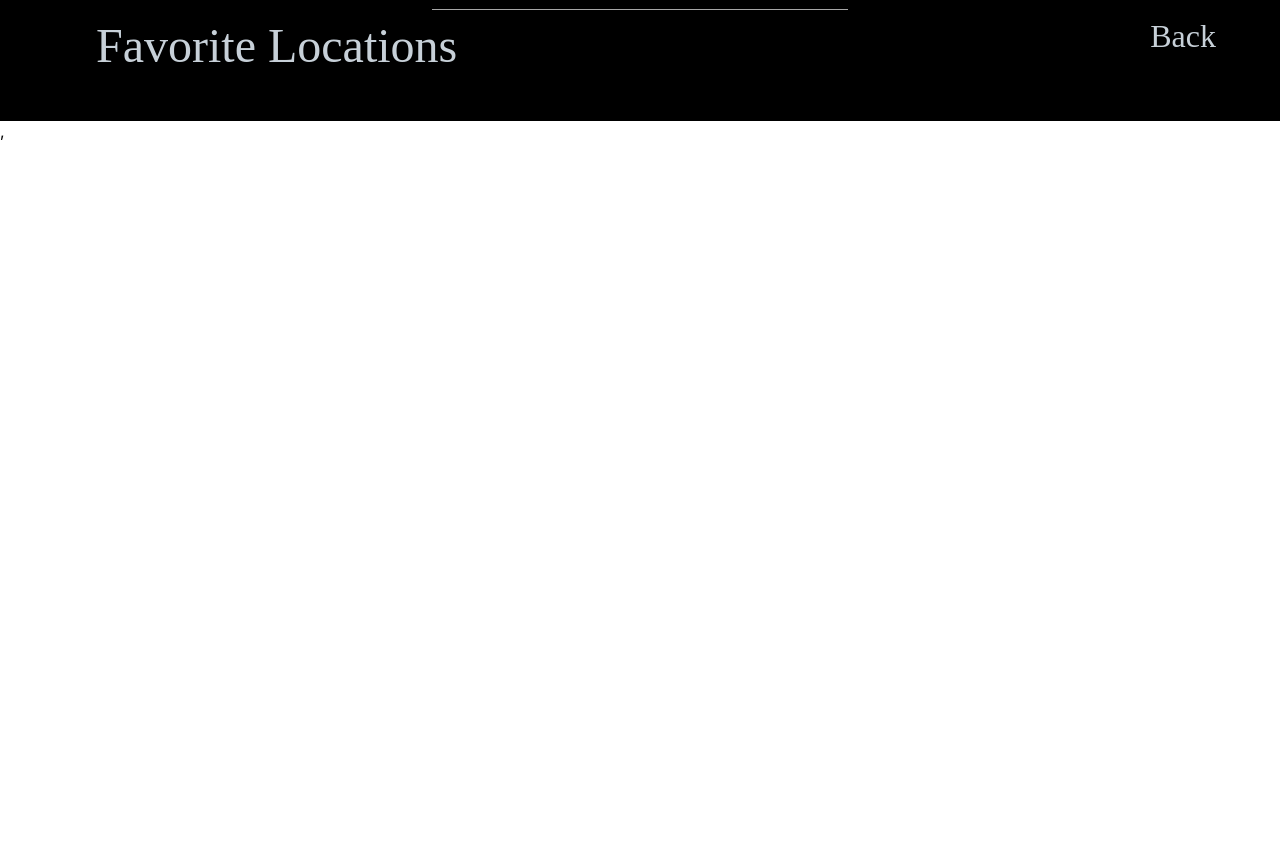
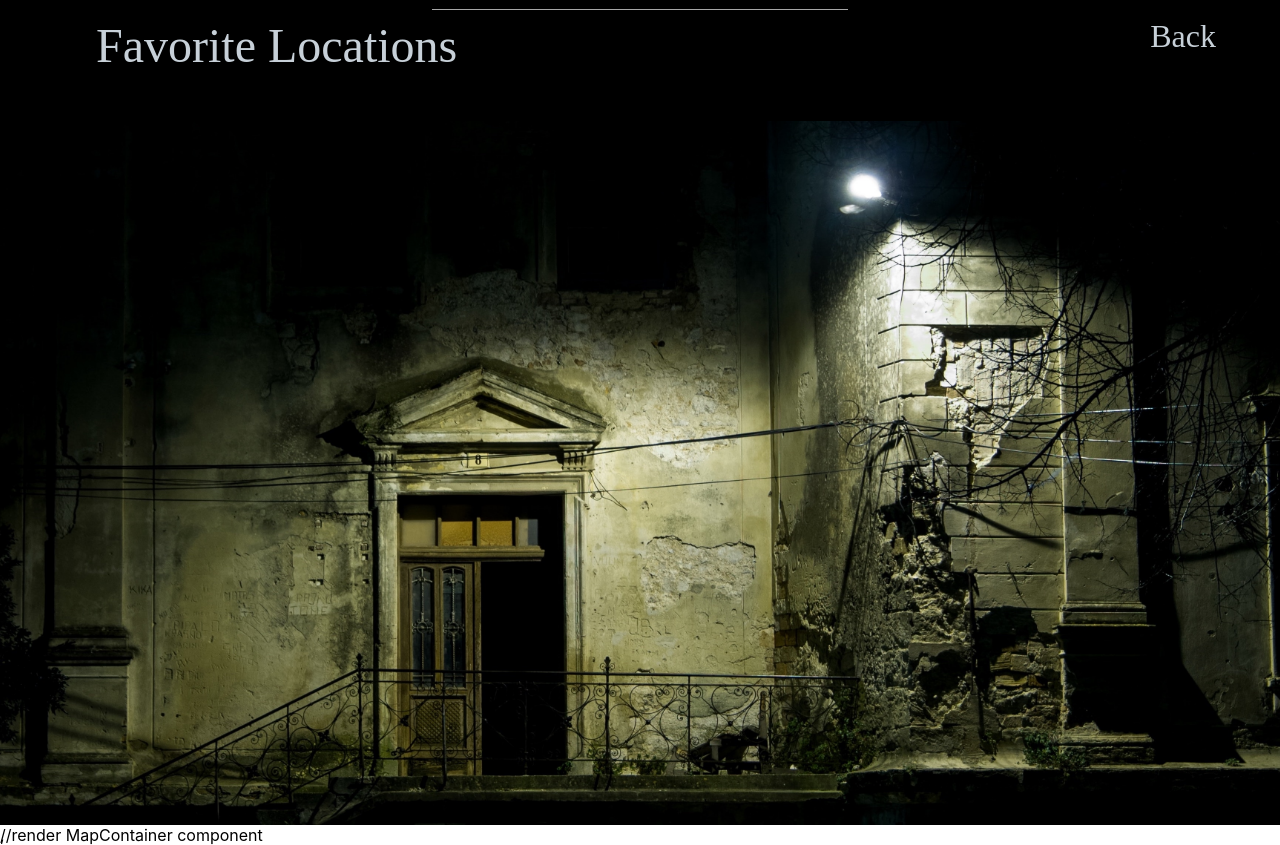
Before and after one commit to trishalanglois/dead-ends, a React (Create React App) app: page /favorites in a window 1280 px wide. Shown: the part 140-985 px from the top of the page. Before the commit the page ends 800 px from the top, so only its background shows below. Built offline with nearby package versions, Linux system fonts and the light colour scheme.

Commit message:
Add height for successful scroll and show styling on for FavoritesContainer component

```diff
--- a/src/Containers/FavoritesContainer/FavoritesContainer.js
+++ b/src/Containers/FavoritesContainer/FavoritesContainer.js
@@ -24,7 +24,14 @@
           <h3 className="favorites-button">Back</h3>
         </Link>
       </div>
-      {showLocations}
+      <div className="main-section">
+        <aside className="locations-cards-container">
+          {showLocations}
+        </aside>
+        <aside className="map-container">
+          //render MapContainer component
+        </aside>
+      </div>
     </main>
   )
 }
--- a/src/Containers/LocationContainer/LocationContainer.scss
+++ b/src/Containers/LocationContainer/LocationContainer.scss
@@ -34,4 +34,5 @@
 .locations-cards-container {
   overflow: auto;
   width: 50%;
+  height: 100%;
 }
```
